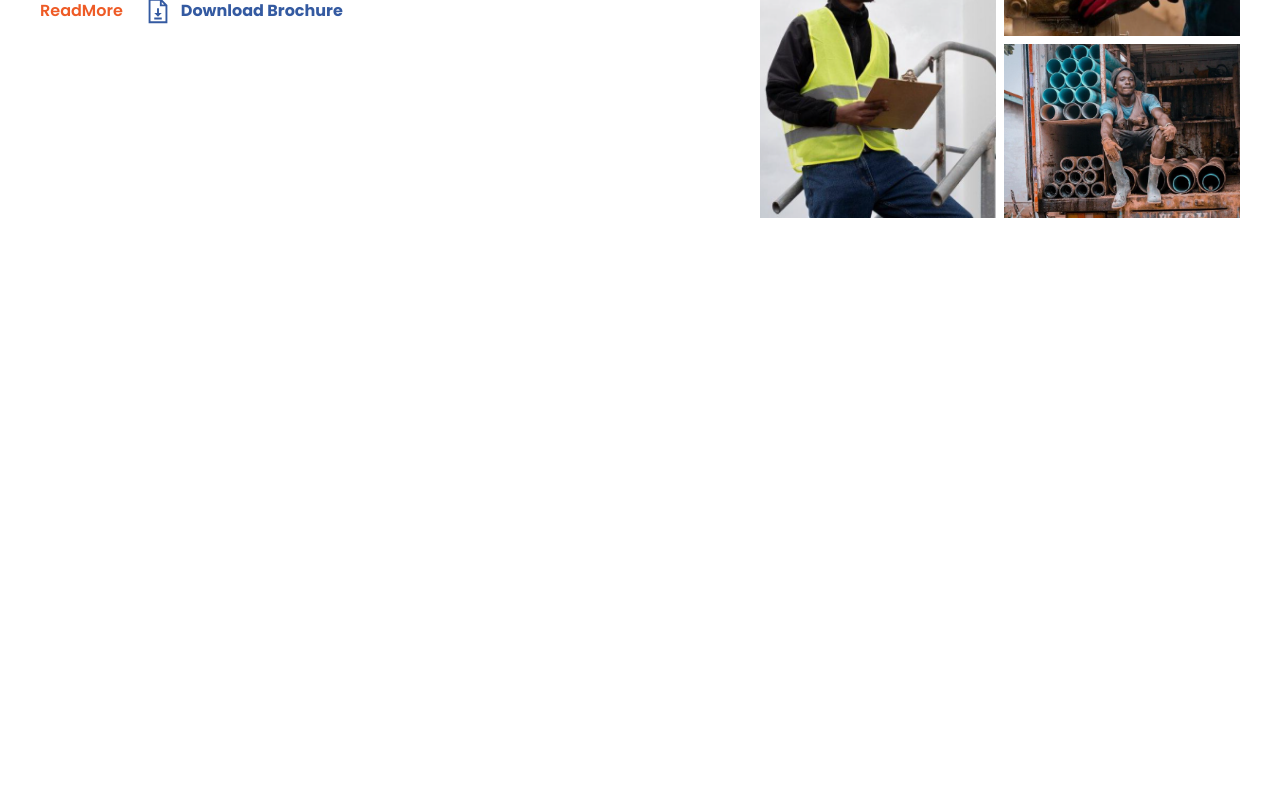
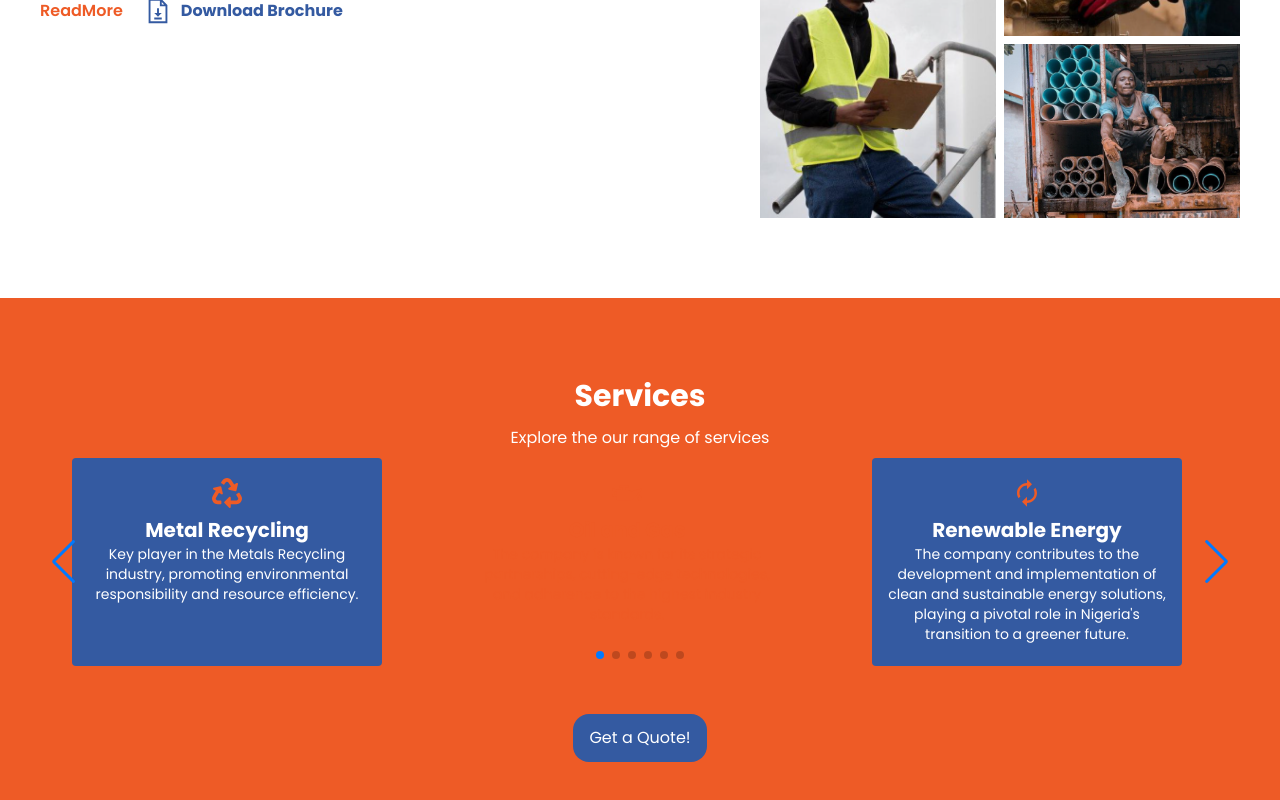
Before and after one commit to MargretEdeh/Petromis, a React (Vite) app: page / in a window 1280 px wide. Shown: the part 1256-2056 px from the top of the page. Before the commit the page ends 1554 px from the top, so only its background shows below. Built offline with nearby package versions, Linux system fonts and the light colour scheme.

Commit message:
services section

```diff
--- a/package.json
+++ b/package.json
@@ -13,7 +13,8 @@
     "react": "^18.2.0",
     "react-dom": "^18.2.0",
     "react-icons": "^5.2.1",
-    "react-router-dom": "^6.23.1"
+    "react-router-dom": "^6.23.1",
+    "swiper": "^11.1.3"
   },
   "devDependencies": {
     "@types/react": "^18.2.66",
--- a/src/components/AboutPAge.tsx
+++ b/src/components/AboutPAge.tsx
@@ -5,6 +5,7 @@ import pic1 from "../assets/Images/pic1.png";
 import pic2 from "../assets/Images/pic2.png";
 import pic3 from "../assets/Images/pic3.png";
 import pic4 from "../assets/Images/pic4.png";
+
 
 export default function AboutPAge() {
   return (
--- /dev/null
+++ b/src/components/ServicesPage.tsx
@@ -0,0 +1,49 @@
+import React from "react";
+import { Swiper, SwiperSlide } from "swiper/react";
+import "swiper/css";
+import "swiper/css/navigation";
+import "swiper/css/pagination";
+import { Navigation, Pagination } from "swiper/modules";
+import { data } from "../constants/data";
+// import "../constants/swipper-custom.css";
+import Button from "./Button";
+
+export default function ServicesPage() {
+  return (
+    <div className="bg-primary font-poppins py-20 px-10">
+      <div className="flex text-white flex-col items-center gap-3">
+        <p className="font-bold text-3xl"> Services </p>
+        <p>Explore the our range of services</p>
+      </div>
+      <div>
+        <Swiper
+          modules={[Navigation, Pagination]}
+          spaceBetween={0}
+          slidesPerView={3}
+          navigation
+          pagination={{ clickable: true }}
+          loop={true}
+        >
+          {data.map((data) => (
+            <SwiperSlide key={data.title}>
+              <div
+                className={`rounded my-2 gap-2 bg-${data.bgcolor} mx-8 flex items-center w-[310px] flex-col px-3 py-5 h-52 `}
+              >
+                <div className="text-3xl text-primary ">{data.icons} </div>
+                <div className={`text-${data.text} flex flex-col text-sm items-center text-center`}>
+                  <h2 className="text-xl font-bold">{data.title}</h2>
+                  <p className="text-center">{data.content}</p>
+                </div>
+              </div>
+            </SwiperSlide>
+          ))}
+        </Swiper>
+      </div>
+
+      <div className="mx-auto flex my-10 text-white items-center justify-center">
+        <Button size="md" className="rounded-2xl px-3 py-3 bg-secondary">Get a Quote!</Button>
+      </div>
+
+    </div>
+  );
+}
--- /dev/null
+++ b/src/constants/data.tsx
@@ -0,0 +1,50 @@
+import { FaRecycle, FaOilCan, FaTruck } from "react-icons/fa";
+import { MdAutorenew } from "react-icons/md";
+
+export const data = [
+  {
+    icons: <FaRecycle />,
+    title: "Metal Recycling",
+    content:
+      "Key player in the Metals Recycling industry, promoting environmental responsibility and resource efficiency.",
+    bgcolor: "secondary",
+    text:"white"
+  },
+  {
+    icons: <FaOilCan />,
+    title: "Oil and Gas",
+    content: "The company is known for its strategic partnerships, cutting-edge technologies, and adherence to the highest industry standards.",
+    bgcolor: "white",
+    text:"primary"
+  },
+  {
+    icons: <MdAutorenew />,
+    title: "Renewable Energy",
+    content: "The company contributes to the development and implementation of clean and sustainable energy solutions, playing a pivotal role in Nigeria's transition to a greener future.",
+    bgcolor: "secondary",
+    text:"white"
+  },
+  {
+    icons: <FaTruck />,
+    title: "Transportation",
+    content: "Petromis Energy's transportation services are marked by efficiency, reliability, and a commitment to meeting the diverse needs of its clients.",
+    bgcolor: "white",
+    text:"primary"
+  },
+  {
+    icons: <FaOilCan />,
+    title: "Oil and Gas",
+    content: "The company is known for its strategic partnerships, cutting-edge technologies, and adherence to the highest industry standards.",
+    bgcolor: "white",
+    text:"primary"
+
+  },
+  {
+    icons: <FaTruck />,
+    title: "Transportation",
+    content: "Petromis Energy's transportation services are marked by efficiency, reliability, and a commitment to meeting the diverse needs of its clients.",
+    bgcolor: "white",
+    text:"primary"
+  },
+
+];
--- /dev/null
+++ b/src/constants/swipper-custom.css
@@ -0,0 +1,29 @@
+/* Custom Swiper navigation buttons */
+.swiper-button-next,
+.swiper-button-prev {
+  color: #345AA1; /* Change to your desired color */
+  width: 50px; /* Adjust the size */
+  height: 50px; /* Adjust the size */
+   /* Move the prev button further left */
+}
+
+/* Adjust position for the previous button */
+.swiper-button-prev {
+  left: 40px; /* Adjust as needed to position further left */
+}
+
+/* Adjust position for the next button */
+.swiper-button-next {
+  right: 40px; /* Adjust as needed to position further right */
+}
+
+/* Optionally, add some hover effects */
+.swiper-button-next:hover,
+.swiper-button-prev:hover {
+  color:#6892e1 ; /* Change to your desired hover color */
+}
+
+/* Ensure the buttons do not overlap the cards */
+.swiper {
+  padding: 0 60px; /* Add padding to ensure buttons do not overlap cards */
+}
--- a/src/index.css
+++ b/src/index.css
@@ -1,7 +1,8 @@
+
 
 @import url('https://fonts.googleapis.com/css2?family=Poppins:ital,wght@0,100;0,200;0,300;0,400;0,500;0,600;0,700;0,800;0,900;1,100;1,200;1,300;1,400;1,500;1,600;1,700;1,800;1,900&display=swap');
 
-
+/* @import 'swiper/swiper-bundle.min.css'; */
 
 @tailwind base;
 @tailwind components;
--- a/src/pages/LayoutPage.tsx
+++ b/src/pages/LayoutPage.tsx
@@ -2,6 +2,7 @@ import React from 'react'
 import Header from '../components/Header'
 import HeroSection from '../components/HeroSection'
 import AboutPAge from '../components/AboutPAge'
+import ServicesPage from '../components/ServicesPage'
 
 export default function LayoutPage() {
   return (
@@ -9,6 +10,7 @@ export default function LayoutPage() {
       <Header/>
       <HeroSection/>
       <AboutPAge/>
+      <ServicesPage/>
     </div>
   )
 }
```
Also changed, not shown: 1 other file (tests, documents, lock files or other folders).
